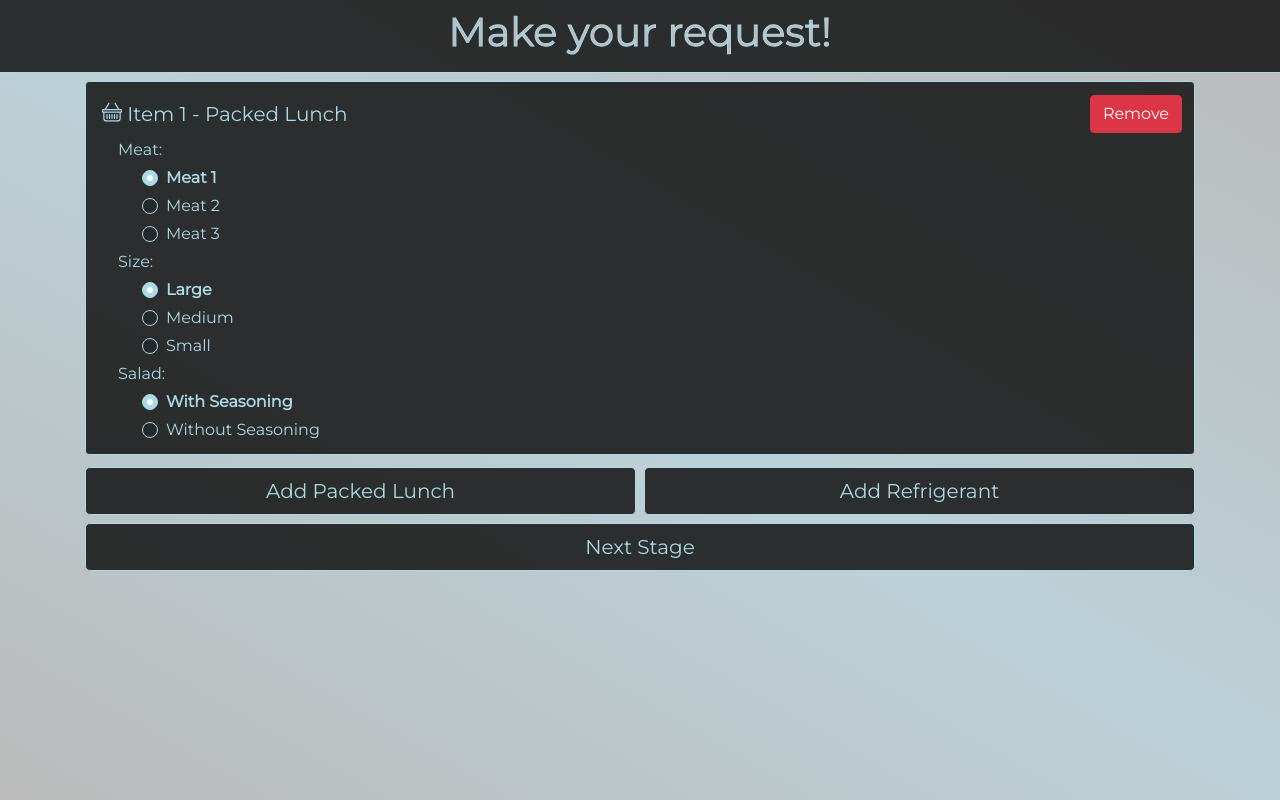
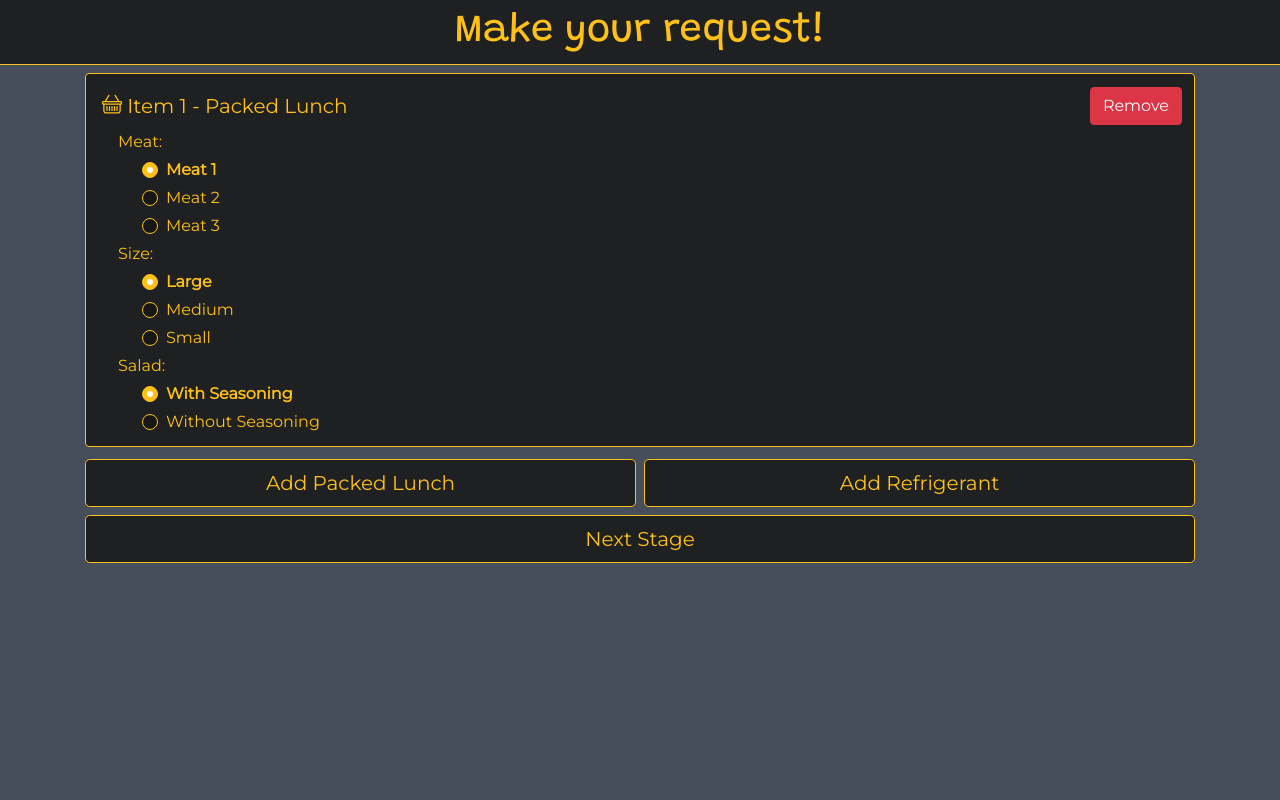
Before and after one commit to GustavoKlinfuss/Lunch-X__WebApp, a Vue app: page / in a window 1280 px wide. Built offline with nearby package versions, Linux system fonts and the light colour scheme; what vue-the-mask would draw is missing.

Commit message:
Changing css to scss and recoloring

```diff
--- a/babel.config.js
+++ /dev/null
@@ -1,5 +0,0 @@
-module.exports = {
-  presets: [
-    '@vue/cli-plugin-babel/preset'
-  ]
-}
--- a/src/app/OrderMaker.vue
+++ b/src/app/OrderMaker.vue
@@ -86,8 +86,9 @@ export default {
 }
 </script>
 
-<style>
+<style lang="scss">
 @import url('https://fonts.googleapis.com/css?family=Montserrat');
+@import url('https://fonts.googleapis.com/css?family=Grandstander');
 
 body {
   height: 100vh;
@@ -96,20 +97,24 @@ body {
 }
 
 .main {
-  color: lightblue;
-  font-family: Montserrat;
+  color: $primary;
+  font-family: 'Montserrat', sans-serif;
   font-size: 1rem;
   flex-grow: 1;
-  background: repeating-linear-gradient(30deg, #bbbbbb, rgb(188, 209, 216), #bbbbbb) no-repeat;
+  background: $bg;
 }
 
 .header {
-	background-color: #151515dd;
+  font-family: 'Grandstander', cursive;
+	background-color: $secondary;
   padding: 8px;
-  border-bottom: 1px solid lightblue;
+  border-bottom: 1px solid $primary;
   text-align: center;
-  color:#bbbbbb;
-  -webkit-text-stroke: 1px lightblue;
+  color: $primary;
+}
+
+h1 {
+  margin: 0px !important;
 }
 
 .fw-60 {
--- a/src/app/finish-order-modal/FinishOrderModal.vue
+++ b/src/app/finish-order-modal/FinishOrderModal.vue
@@ -66,25 +66,33 @@ export default {
 }
 </script>
 
-<style>
+<style lang="scss">
 hr {
-  background-color: lightblue;
+  background-color: $primary;
 }
 
 .modal-button {
   background-color: transparent !important;
-  border-color: lightblue !important;
-  color: lightblue !important;
+  border-color: $primary !important;
+  color: $primary !important;
 }
 
 .modal-button:hover {
-  background-color: lightblue !important;
+  background-color: $primary !important;
   color: white !important;
 }
 
 .modal-content {
   background-color: #24292E !important;
-  border: 1px solid lightblue !important;
-  color: lightblue;
+  border: 1px solid $primary !important;
+  color: $primary;
+}
+
+.modal-header {
+  border-bottom: 1px solid $primary !important;
+}
+
+.modal-footer {
+  border-top: 1px solid $primary !important;
 }
 </style>
--- a/src/app/order-details/OrderDetails.vue
+++ b/src/app/order-details/OrderDetails.vue
@@ -15,6 +15,7 @@
 			:index="index"
 			v-on:exclude-card="removeCard($event)"/>
 	</li>
+	<div class="d-flex flex-column mb-2">
 		<div class="d-flex">
 			<base-button
 				class="w-50 mr-1"
@@ -28,6 +29,7 @@
 		<base-button
 			text="Next Stage"
 			v-on:click="toNextStage()"/>
+	</div>
 </div>
 </template>
 
--- a/src/app/user-details/UserDetails.vue
+++ b/src/app/user-details/UserDetails.vue
@@ -85,9 +85,9 @@ export default {
 }
 </script>
 
-<style scoped>
+<style scoped lang="scss">
 .card {
-  background-color: #151515dd;
-  border: 1px solid lightblue;
+  background-color: $secondary;
+  border: 1px solid $primary;
 }
 </style>
--- a/src/components/BaseButton.vue
+++ b/src/components/BaseButton.vue
@@ -25,21 +25,20 @@ export default {
 }
 </script>
 
-<style scoped>
+<style scoped lang="scss">
 .gt-btn {
-  background-color:#151515dd;
-  border: solid 1px lightblue;
-  color: inherit;
+  background-color: $secondary;
+  border: solid 1px $primary;
+  color: $primary;
 }
 
 .gt-btn:hover {
-  background-color:lightblue;
+  background-color: $primary;
 }
 
 .gt-btn:focus {
   box-shadow: inherit;
-  border: solid 1px lightblue;
-  background-color: #151515bb;
-  color:inherit;
+  border: solid 1px $primary;
+  background-color: $secondary;
 }
 </style>
--- a/src/components/BaseCard.vue
+++ b/src/components/BaseCard.vue
@@ -39,10 +39,10 @@ export default {
 }
 </script>
 
-<style scoped>
+<style scoped lang="scss">
 .card {
-  background-color: #151515dd;
-  border: 1px solid lightblue;
+  background-color: $secondary;
+  border: 1px solid $primary;
   padding: 8px;
 }
 </style>
--- a/src/components/BaseInput.vue
+++ b/src/components/BaseInput.vue
@@ -31,11 +31,13 @@ export default {
 }
 </script>
 
-<style scoped>
+<style scoped lang="scss">
 .form-control {
-  background-color: #24292E;
+  color: white;
+  background-color: $bg;
 }
 input:focus {
-  background-color:#aa333300;
+  color: white;
+  background-color: $bg;
 }
 </style>
--- a/src/components/BaseRadio.vue
+++ b/src/components/BaseRadio.vue
@@ -10,7 +10,7 @@
       v-model="selectedValue"
       :value="option"
     >
-      {{option}}
+      <span class="option-color">{{option}}</span>
     </b-form-radio>
   </li>
 </div>
@@ -50,18 +50,22 @@ export default {
 };
 </script>
 
-<style>
+<style lang="scss">
 .custom-control-input:checked ~ .custom-control-label::before {
-  background-color:lightblue !important;
-  border-color: lightblue !important;
+  background-color:$primary !important;
+  border-color: $primary !important;
 }
 
 .custom-control-label::before {
-  background-color: #24292E !important;
-  border-color: lightblue !important;
+  background-color: $secondary !important;
+  border-color: $primary !important;
 }
 
 .radio-li {
   list-style-type: none;
 }
+
+.option-color {
+  color: $primary;
+}
 </style>
--- /dev/null
+++ b/src/variables/variables.scss
@@ -0,0 +1,5 @@
+$primary: #FFC017;
+$secondary: #151515cc;
+
+$bg: #454e5a;
+$bg2: #23272e;
--- /dev/null
+++ b/vue.config.js
@@ -0,0 +1,9 @@
+module.exports = {
+  css: {
+    loaderOptions: {
+      scss: {
+        additionalData: `@import "~@/variables/variables.scss";`
+      },
+    }
+  }
+}
```
Lines whose indentation alone changed are shown as unchanged.
